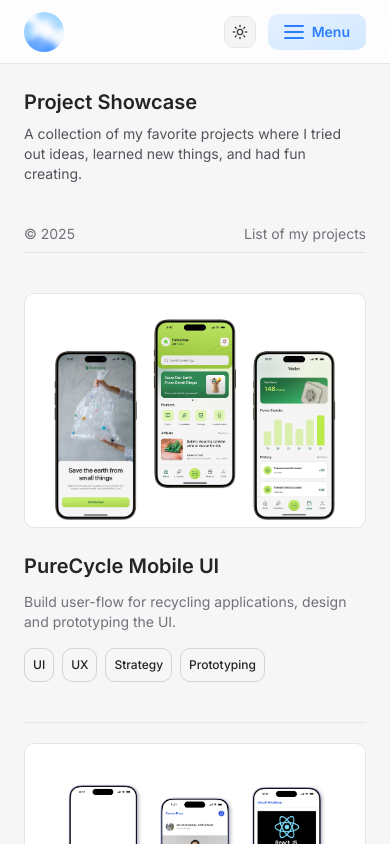
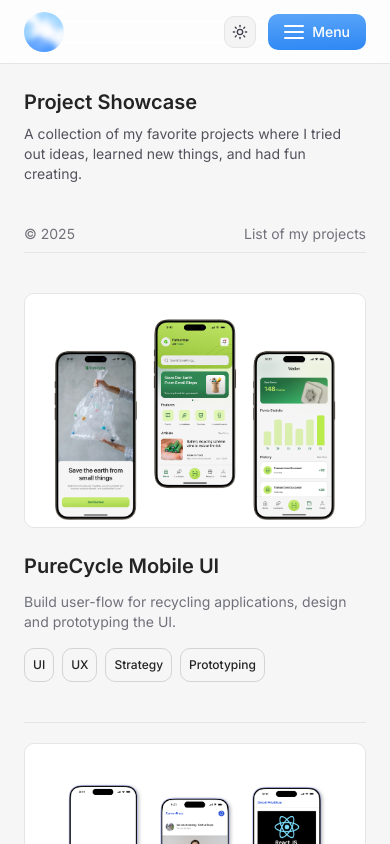
Before and after one commit to nerveign/portofolio, a React (Vite) app: page /works in a window 390 px wide. Shown: the top 844 px of the page. Built offline with nearby package versions, Linux system fonts and the light colour scheme.

Commit message:
Update Menu Bar UI (Mobile)

```diff
--- a/src/components/ui/hamburger-toggle.tsx
+++ b/src/components/ui/hamburger-toggle.tsx
@@ -5,9 +5,9 @@ type HamburgerToggleProps = {
 export const HamburgerToggle = ({ isOpen }: HamburgerToggleProps) => {
   return (
     <div className="flex flex-col justify-center items-center">
-      <span className={`bg-blue-500 dark:bg-white block h-0.5 w-5 rounded-sm transition-all duration-200 ease-out ${isOpen ? 'rotate-45 translate-y-1' : '-translate-y-0.5'}`} />
-      <span className={`bg-blue-500 dark:bg-white block h-0.5 w-5 rounded-sm my-0.5 transition-all duration-200 ease-out ${isOpen ? 'opacity-0' : 'opacity-100'}`} />
-      <span className={`bg-blue-500 dark:bg-white block h-0.5 w-5 rounded-sm transition-all duration-200 ease-out ${isOpen ? '-rotate-45 -translate-y-1' : 'translate-y-0.5'}`} />
+      <span className={`bg-white block h-0.5 w-5 rounded-sm transition-all duration-200 ease-out ${isOpen ? 'rotate-45 translate-y-1' : '-translate-y-0.5'}`} />
+      <span className={`bg-white block h-0.5 w-5 rounded-sm my-0.5 transition-all duration-200 ease-out ${isOpen ? 'opacity-0' : 'opacity-100'}`} />
+      <span className={`bg-white block h-0.5 w-5 rounded-sm transition-all duration-200 ease-out ${isOpen ? '-rotate-45 -translate-y-1' : 'translate-y-0.5'}`} />
     </div>
   );
 };
--- a/src/components/ui/item-list.tsx
+++ b/src/components/ui/item-list.tsx
@@ -10,7 +10,9 @@ type ItemListProps = {
 export const ItemList = ({ icon: Icon, heading, text, route }: ItemListProps) => {
   return (
     <Link to={route} className="flex gap-4 items-center">
-      <div className="w-12 h-12 rounded-full bg-gradient-to-br from-blue-200/40 to-zinc-300/40 dark:bg-[#161616] backdrop-blur-sm flex justify-center items-center border border-white/40">{Icon}</div>
+      <div className="w-12 h-12 rounded-full bg-[linear-gradient(178deg,#A5D8FF_-172.89%,#0068F0_206.02%)] hover:bg-[linear-gradient(178deg,_#60BAFF_-172.89%,_#0068F0_206.02%)] flex justify-center items-center border border-white/40">
+        {Icon}
+      </div>
       <div>
         <h4>{heading}</h4>
         <p className="text-zinc-500 dark:text-[#A5A3A3] text-sm">{text}</p>
--- a/src/components/ui/menubar.tsx
+++ b/src/components/ui/menubar.tsx
@@ -10,20 +10,20 @@ export const MenuBar = () => {
   return (
     <DropdownMenu modal={false} open={open} onOpenChange={setOpen}>
       <DropdownMenuTrigger asChild>
-        <div className="cursor-pointer select-none flex gap-2 bg-gradient-to-br from-blue-200/40 to-blue-300/40 backdrop-blur-sm dark:bg-gray-700 px-4 py-2 items-center rounded-lg">
+        <div className="cursor-pointer select-none flex gap-2 bg-[linear-gradient(178deg,#A5D8FF_-172.89%,#0068F0_206.02%)] hover:bg-[linear-gradient(178deg,_#60BAFF_-172.89%,_#0068F0_206.02%)]-sm px-4 py-2 items-center rounded-lg">
           <HamburgerToggle isOpen={open} />
-          <div className="text-sm font-semibold text-blue-500 dark:text-white">Menu</div>
+          <div className="text-sm font-medium text-blue-500 text-white">Menu</div>
         </div>
       </DropdownMenuTrigger>
       <DropdownMenuContent sideOffset={4} className="w-48 lg:hidden gap-2 flex flex-col z-50 backdrop-blur-lg bg-white/80 dark:bg-[#181818]/90">
         <DropdownMenuItem className="text-base cursor-pointer">
-          <ItemList route="/" icon={<Home className="size-5 text-blue-500 dark:text-white" />} heading="Home" text="Back to home" />
+          <ItemList route="/" icon={<Home className="size-5 text-blue-500 text-white" />} heading="Home" text="Back to home" />
         </DropdownMenuItem>
         <DropdownMenuItem className="text-base cursor-pointer">
-          <ItemList route="/works" icon={<Briefcase className="size-5 text-blue-500 dark:text-white" />} heading="Works" text="List of projects" />
+          <ItemList route="/works" icon={<Briefcase className="size-5 text-blue-500 text-white" />} heading="Works" text="List of projects" />
         </DropdownMenuItem>
         <DropdownMenuItem className="text-base cursor-pointer">
-          <ItemList route="/contact" icon={<Phone className="size-5 text-blue-500 dark:text-white" />} heading="Contact" text="Contact detail" />
+          <ItemList route="/contact" icon={<Phone className="size-5 text-blue-500 text-white" />} heading="Contact" text="Contact detail" />
         </DropdownMenuItem>
       </DropdownMenuContent>
     </DropdownMenu>
--- a/src/data/projectsData.ts
+++ b/src/data/projectsData.ts
@@ -38,10 +38,4 @@ export const data: Project[] = [
     description: 'Simple landing page for exercise building UI.',
     label: ['Frontend', 'ReactJS'],
   },
-  {
-    imageURL: `${url}/portofolio-6.png`,
-    title: 'Zustand To Do List App',
-    description: 'Simple to do list app with Zustand state management application.',
-    label: ['ReactJS', 'Zustand'],
-  },
 ];
```
Also changed, not shown: public/works/portofolio-6.png (deleted).
